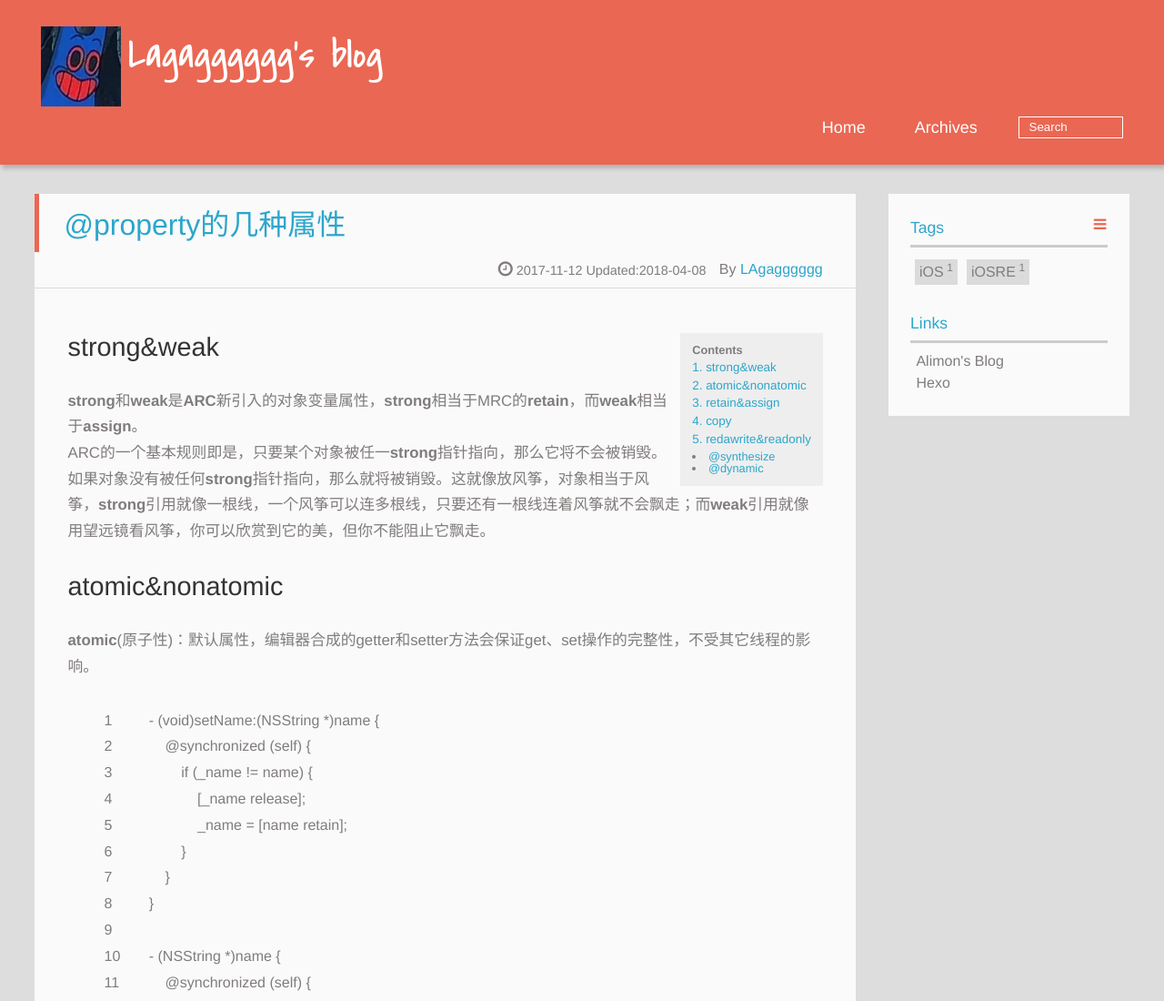
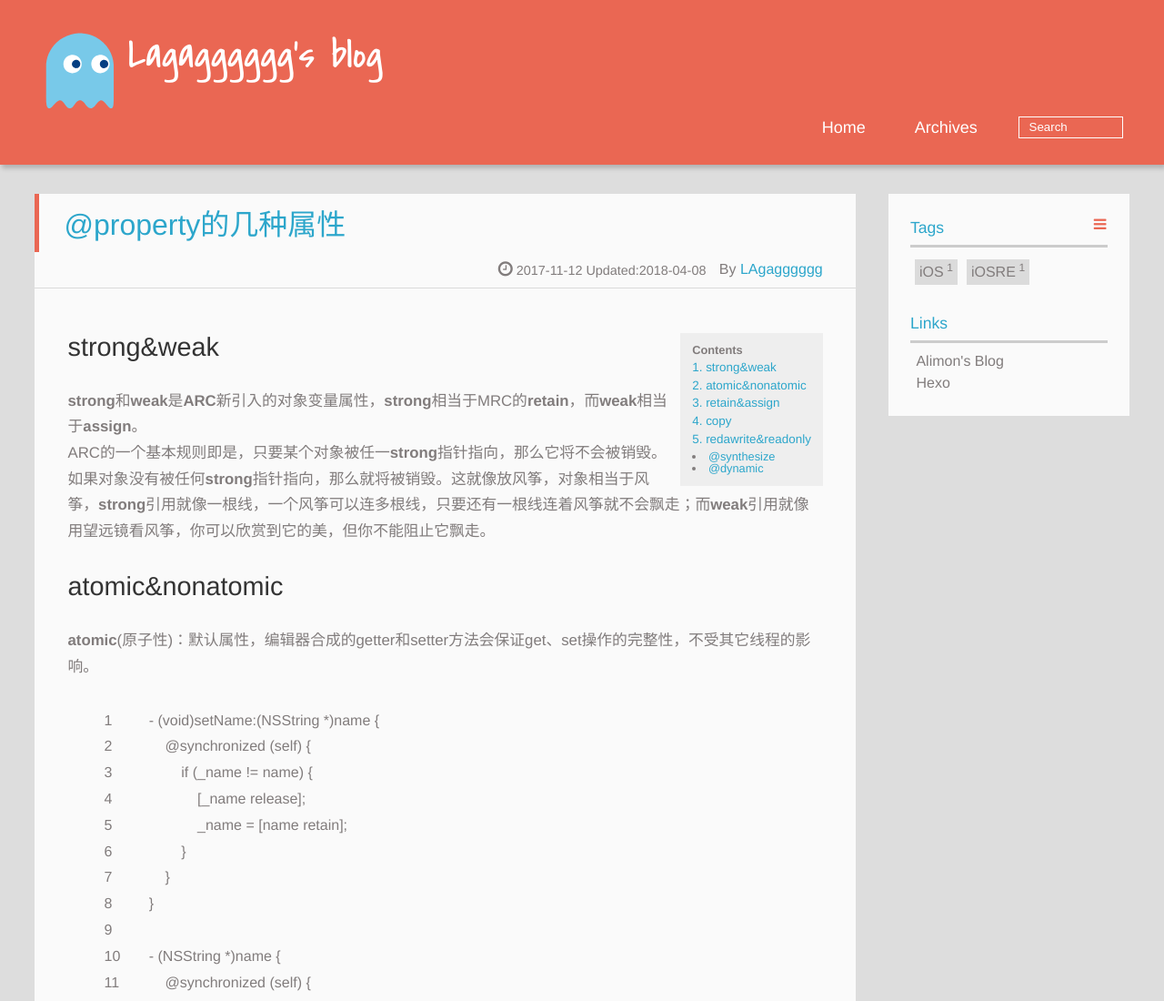
Before and after one commit to LAgagggggg/LAgagggggg.github.io, a plain HTML site: page 2017/11/12/property的几种属性/index.html in a window 1280 px wide. Shown: the top 1100 px of the page at 91% size. Drawn offline with Linux system fonts and the light colour scheme; a script that the page names is missing.

Commit message:
Site updated: 2018-04-08 19:05:24

```diff
--- a/2017/11/12/property的几种属性/index.html
+++ b/2017/11/12/property的几种属性/index.html
@@ -29,7 +29,7 @@
       <div>
 
 			<div id="imglogo">
-				<a href="/"><img src="/img/lagagggggg.jpg" alt="Lagagggggg&#39;s blog" title="Lagagggggg&#39;s blog"/></a>
+				<a href="/"><img src="/img/logo.svg" alt="Lagagggggg&#39;s blog" title="Lagagggggg&#39;s blog"/></a>
 			</div>
 
 			<div id="textlogo">
```
Also changed, not shown: 2018/01/11/iOSRE常用指令/index.html (+1 -1 lines), archives/2017/11/index.html (+1 -1 lines), archives/2017/index.html (+1 -1 lines), archives/2018/01/index.html (+1 -1 lines), archives/2018/index.html (+1 -1 lines), archives/index.html (+1 -1 lines), index.html (+1 -1 lines), tags/iOS/index.html (+1 -1 lines), tags/iOSRE/index.html (+1 -1 lines).
